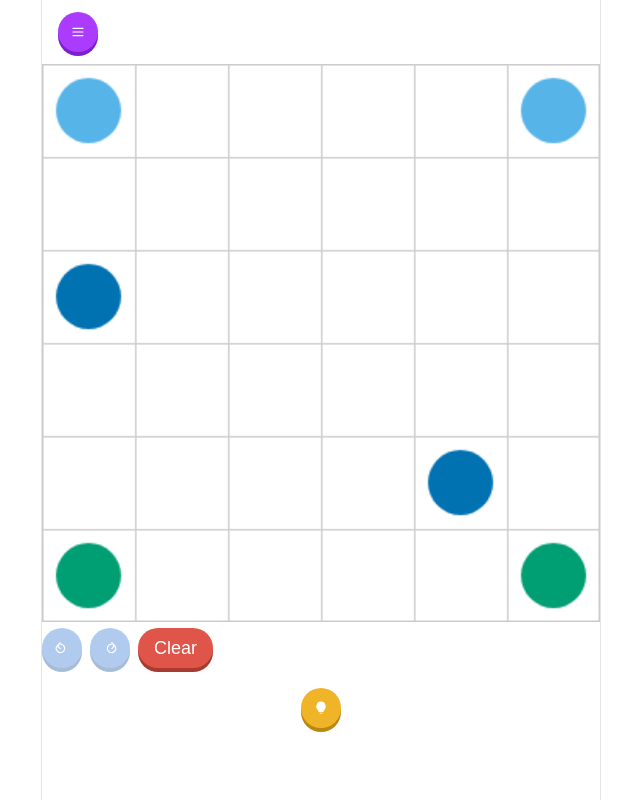
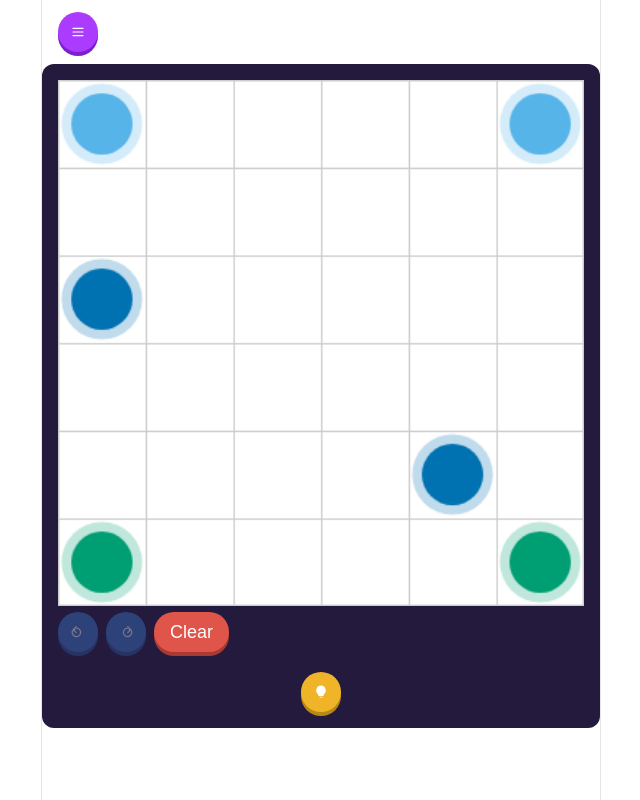
Before and after one commit to thkim5937/Traceroute, a website built with Vite: page index.html in a window 1280 px wide. Shown: the whole page, without its empty margins (319-959 px from the left). Built offline with nearby package versions, Linux system fonts and the light colour scheme.

Commit message:
feat(9.3b): dark frame board card + endpoint dot halo

```diff
--- a/src/render/CanvasRenderer.ts
+++ b/src/render/CanvasRenderer.ts
@@ -96,6 +96,7 @@ export function renderDots(
   palette: Record<string, string>,
 ): void {
   const radius = cellSize * 0.35;
+  const haloRadius = cellSize * 0.46;
 
   for (const { colorId, endpoints } of colors) {
     const color = palette[colorId];
@@ -103,10 +104,18 @@ export function renderDots(
       throw new Error(`No palette color found for colorId "${colorId}"`);
     }
 
-    ctx.fillStyle = color;
     for (const { row, col } of endpoints) {
       const x = col * cellSize + cellSize / 2;
       const y = row * cellSize + cellSize / 2;
+
+      ctx.globalAlpha = 0.25;
+      ctx.fillStyle = color;
+      ctx.beginPath();
+      ctx.arc(x, y, haloRadius, 0, Math.PI * 2);
+      ctx.fill();
+      ctx.globalAlpha = 1;
+
+      ctx.fillStyle = color;
       ctx.beginPath();
       ctx.arc(x, y, radius, 0, Math.PI * 2);
       ctx.fill();
--- a/src/style.css
+++ b/src/style.css
@@ -8,6 +8,7 @@
   --accent-bg: rgba(170, 59, 255, 0.1);
   --accent-border: rgba(170, 59, 255, 0.5);
   --accent-shadow: #7d1fcc;
+  --board-frame: #241a3d;
   --neutral-action: #3d7fd6;
   --neutral-action-shadow: #2a5a9c;
   --danger: #e0554a;
@@ -47,6 +48,7 @@
     --accent-bg: rgba(192, 132, 252, 0.15);
     --accent-border: rgba(192, 132, 252, 0.5);
     --accent-shadow: #9455d1;
+    --board-frame: #2d2350;
     --neutral-action: #5a94dd;
     --neutral-action-shadow: #3a6cae;
     --danger: #f2695d;
@@ -272,6 +274,10 @@ code {
   position: relative;
   display: block;
   max-width: 100%;
+  background: var(--board-frame);
+  padding: 16px;
+  border-radius: 12px;
+  box-sizing: border-box;
 }
 
 #game-canvas {
```
